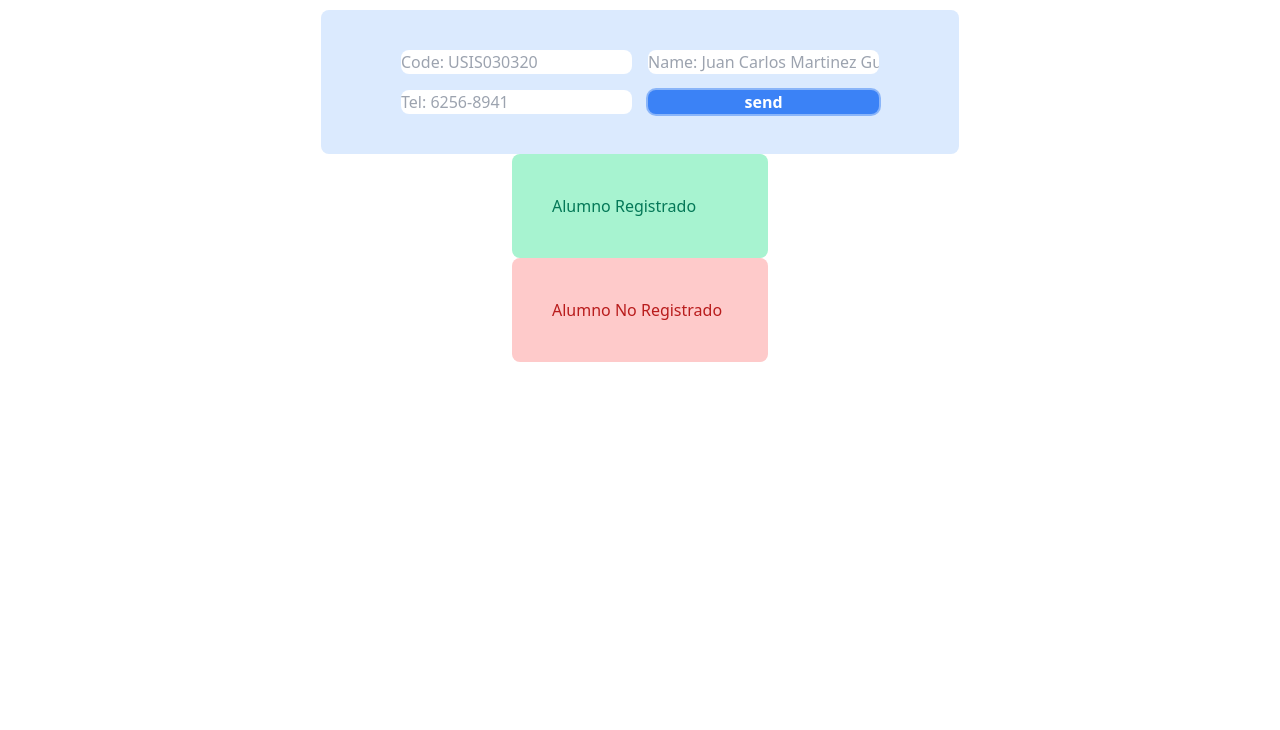
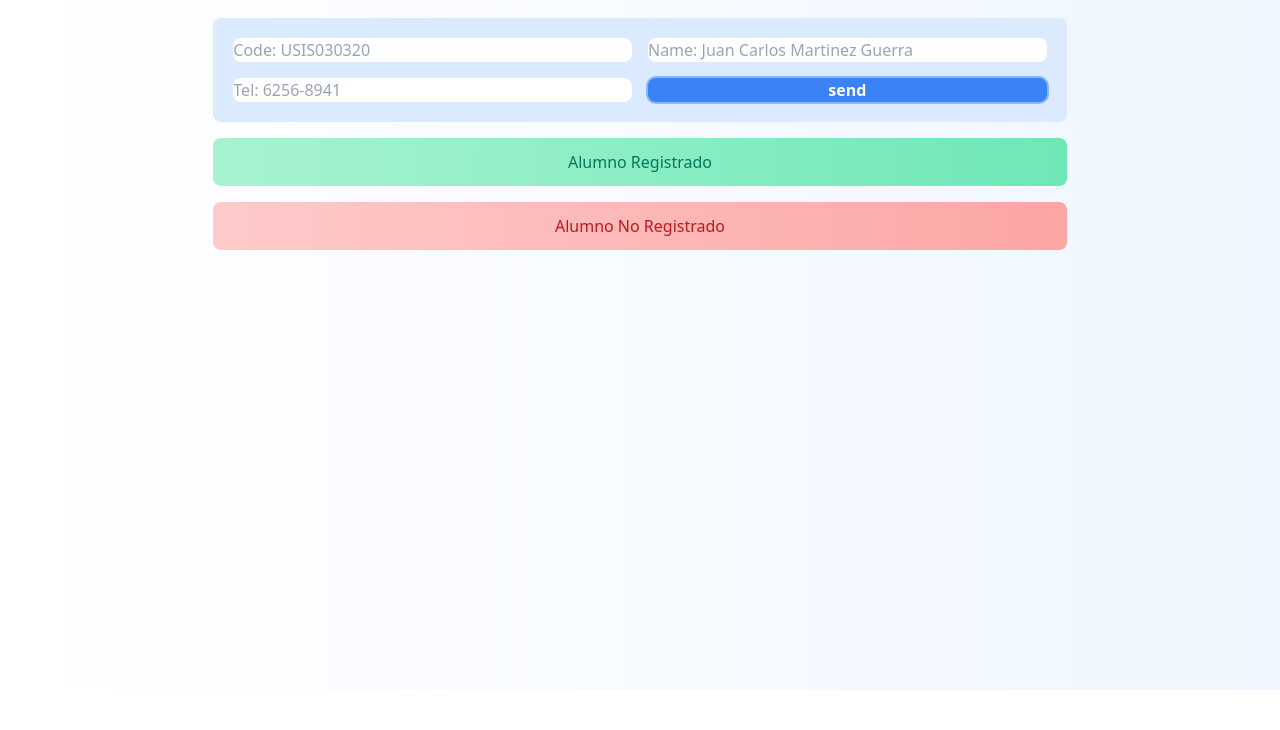
Before and after one commit to EliasParada/Programacion_Computacional_III, a plain HTML site: page index.html in a window 1280 px wide. Shown: the part 110-840 px from the top of the page. After the commit the page ends 800 px from the top, so only its background shows below. Drawn offline with nearby package versions, Linux system fonts and the light colour scheme.

Commit message:
Agregando más estilos

```diff
--- a/index.html
+++ b/index.html
@@ -7,7 +7,7 @@
     <title>Document</title>
     <link href="https://unpkg.com/tailwindcss@^2/dist/tailwind.min.css" rel="stylesheet">
 </head>
-<body>
+<body class="bg-gradient-to-r from-white to-blue-50">
     <!-- <div id="container" class="decoration-clone bg-gradient-to-b from-blue-400 to-blue-600 text-white p-10 ...">  </div>class="container mx-auto px-5">
         <form action="GET" class="bg-blue-300 p-10 w-2\/6 space-y-3 text-black ...">
             <input type="text" name="code" id="txtCode" placeholder="USIS030320" class="block">
@@ -19,30 +19,31 @@
     </div> -->
 
     <div id="container"
-    class="min-h-screen">
+    class="grid grid-row-3 justify-items-center gap-4">
         <div
-        class="p-5 container ring-4 ring-blue-200 rounded bg-blue-400 text-white font-bold w-96 mt-10 mb-4 mx-auto">
+        class="p-2 container ring ring-blue-600 ring-offset-4 rounded bg-gradient-to-r from-blue-400 to-blue-600 text-white text-4xl text-center font-bold w-4/5 mt-10 mb-4">
             <h1>Registrar Alumnos</h1>
         </div>
         <form action="index.html" method="post"
-        class="grid gap-4 grid-cols-2 grid-row-2 w-max bg-blue-100 px-20 py-10 rounded-lg mx-auto">
+        class="grid gap-4 sm:grid-cols-2 sm:grid-row-2 w-4/6 bg-blue-100 p-5 rounded-lg">
             <input type="text" name="code" id="txtCode" placeholder="Code: USIS030320"
-            class="rounded-lg focus:ring-4">
+            class="rounded-lg focus:ring-4 focus:ring-blue-300">
             <input type="text" name="name" id="txtName" placeholder="Name: Juan Carlos Martinez Guerra"
-            class="rounded-lg focus:ring-4">
+            class="rounded-lg focus:ring-4 focus:ring-blue-300">
             <input type="tel" name="tel" id="txtTel" placeholder="Tel: 6256-8941"
-            class="rounded-lg focus:ring-4"
+            class="rounded-lg focus:ring-4 focus:ring-blue-300"
             pattern="[0-9]{4}[ -][0-9]{4}" required target="_blank">
 
             <input type="submit" value="send" id="btnSend"
             class="bg-blue-500 hover:bg-blue-400 text-white font-bold px-4 rounded-lg ring-2 focus:outline-none focus:ring-4 focus:ring-blue-400 focus:ring-opacity-75 focus-within:bg-blue-700">
         </form>
 
-        <div id="status">
-                        <div class="p-10 w-64 rounded-lg mx-auto bg-green-200 text-green-700">
+        <div id="status"
+        class="grid grid-row-2 gap-4 w-4/6 text-center">
+            <div class="p-3 w-full rounded-lg bg-gradient-to-r from-green-200 to-green-300 text-green-700">
                 <h2>Alumno Registrado</h2>
             </div>
-            <div class="p-10 w-64 rounded-lg mx-auto bg-red-200 text-red-700">
+            <div class="p-3 w-full rounded-lg bg-gradient-to-r from-red-200 to-red-300 text-red-700">
                 <h2>Alumno No Registrado</h2>
             </div>
         </div>
@@ -62,7 +63,7 @@
             // });
             inputs[3].onclick = e => {
                 e.preventDefault();
-                console.log(e);
+                console.log(e.target);
             }
 
 
```
